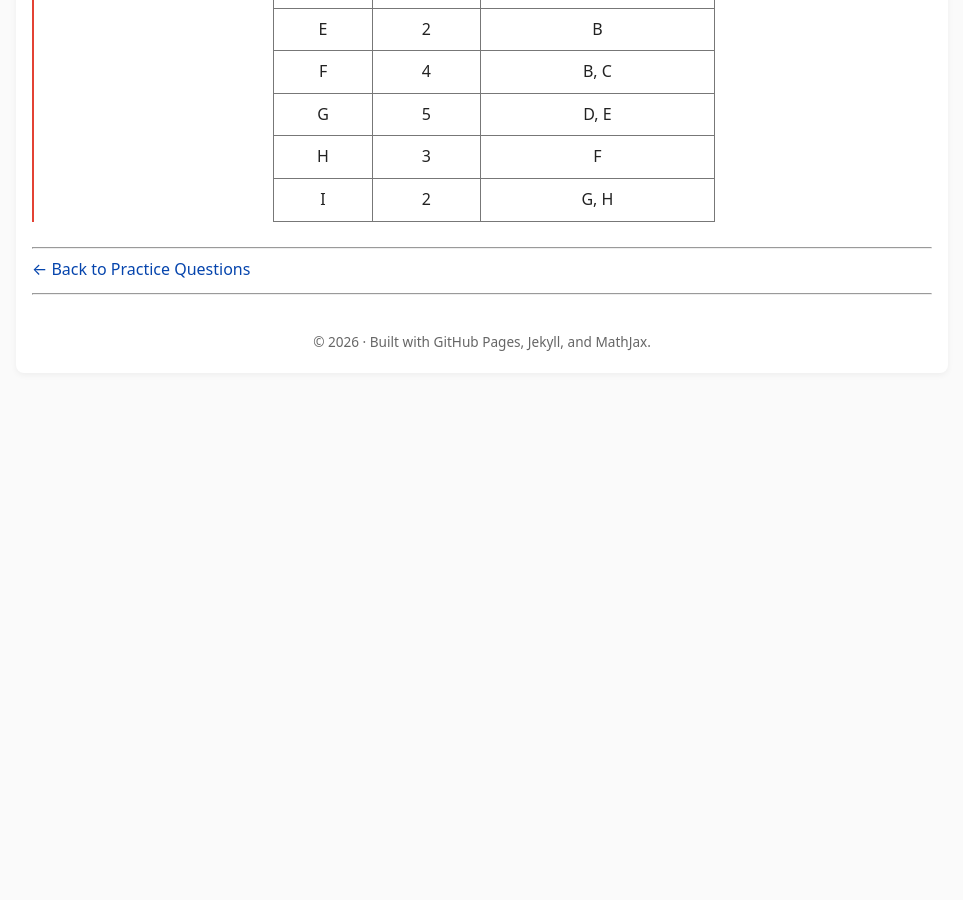
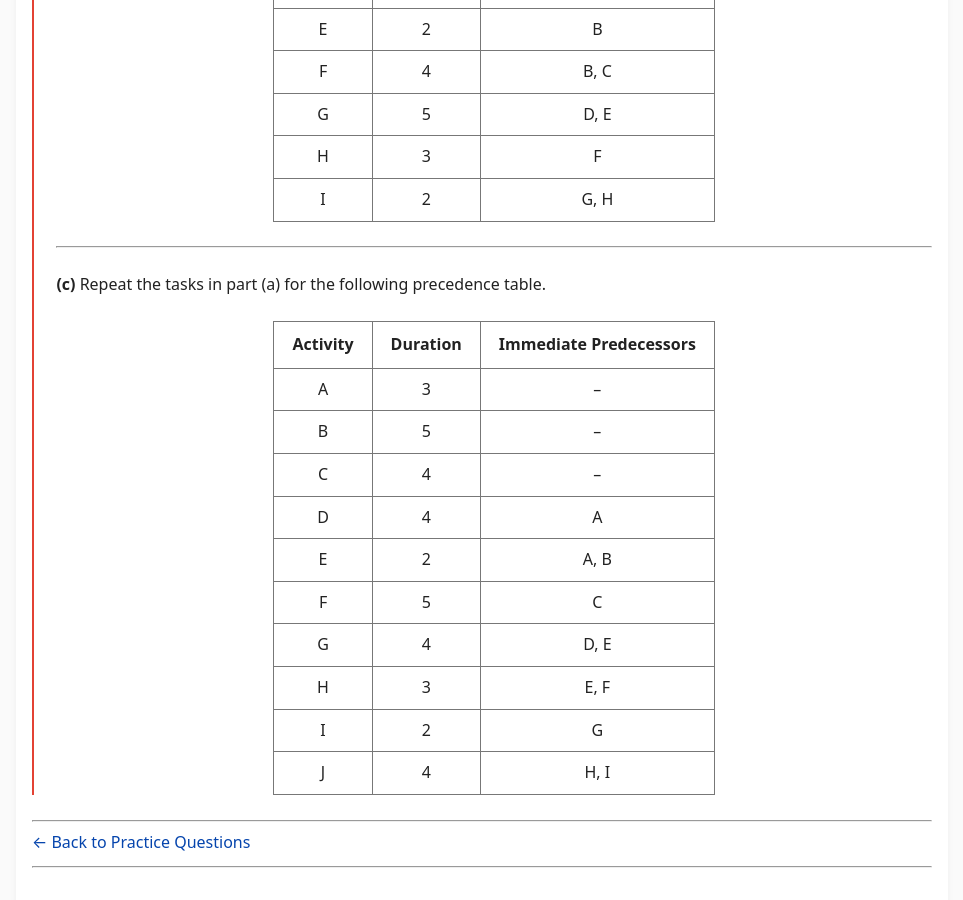
Before and after one commit to SaleemKamaludin/SaleemKamaludin.github.io, a Jekyll site: the page built from courses/math-2276/practice-questions/coursework-exam-2/index.md, in a window 1280 px wide and 900 px high, scrolled down 3886 px. Shown: the whole window, without its empty margins (158-1121 px from the left). Built offline with Jekyll 4.4.1, drawn with Linux system fonts in a browser that asks for light colours; before the commit the page ends 4291 px from its top, so only the background shows below that.

Commit message:
Add Question 6c critical path practice

```diff
--- a/courses/math-2276/practice-questions/coursework-exam-2/index.md
+++ b/courses/math-2276/practice-questions/coursework-exam-2/index.md
@@ -658,6 +658,81 @@ precedence table.
 </table>
 
 
+<hr style="margin: 1.5em 0;">
+
+<p id="cw2-question-6c">
+<strong>(c)</strong>
+Repeat the tasks in part (a) for the following
+precedence table.
+</p>
+
+<table id="cw2-question-6c-table"
+style="width:auto; margin:1.5em auto; border-collapse:collapse; text-align:center;">
+
+<thead>
+<tr>
+<th style="border:1px solid #777; padding:10px 18px;">Activity</th>
+<th style="border:1px solid #777; padding:10px 18px;">Duration</th>
+<th style="border:1px solid #777; padding:10px 18px;">Immediate Predecessors</th>
+</tr>
+</thead>
+
+<tbody>
+<tr>
+<td style="border:1px solid #777; padding:8px 18px;">A</td>
+<td style="border:1px solid #777;">3</td>
+<td style="border:1px solid #777;">&ndash;</td>
+</tr>
+<tr>
+<td style="border:1px solid #777; padding:8px 18px;">B</td>
+<td style="border:1px solid #777;">5</td>
+<td style="border:1px solid #777;">&ndash;</td>
+</tr>
+<tr>
+<td style="border:1px solid #777; padding:8px 18px;">C</td>
+<td style="border:1px solid #777;">4</td>
+<td style="border:1px solid #777;">&ndash;</td>
+</tr>
+<tr>
+<td style="border:1px solid #777; padding:8px 18px;">D</td>
+<td style="border:1px solid #777;">4</td>
+<td style="border:1px solid #777;">A</td>
+</tr>
+<tr>
+<td style="border:1px solid #777; padding:8px 18px;">E</td>
+<td style="border:1px solid #777;">2</td>
+<td style="border:1px solid #777;">A, B</td>
+</tr>
+<tr>
+<td style="border:1px solid #777; padding:8px 18px;">F</td>
+<td style="border:1px solid #777;">5</td>
+<td style="border:1px solid #777;">C</td>
+</tr>
+<tr>
+<td style="border:1px solid #777; padding:8px 18px;">G</td>
+<td style="border:1px solid #777;">4</td>
+<td style="border:1px solid #777;">D, E</td>
+</tr>
+<tr>
+<td style="border:1px solid #777; padding:8px 18px;">H</td>
+<td style="border:1px solid #777;">3</td>
+<td style="border:1px solid #777;">E, F</td>
+</tr>
+<tr>
+<td style="border:1px solid #777; padding:8px 18px;">I</td>
+<td style="border:1px solid #777;">2</td>
+<td style="border:1px solid #777;">G</td>
+</tr>
+<tr>
+<td style="border:1px solid #777; padding:8px 18px;">J</td>
+<td style="border:1px solid #777;">4</td>
+<td style="border:1px solid #777;">H, I</td>
+</tr>
+</tbody>
+</table>
+
+
+
 </div>
 </div>
 
```
